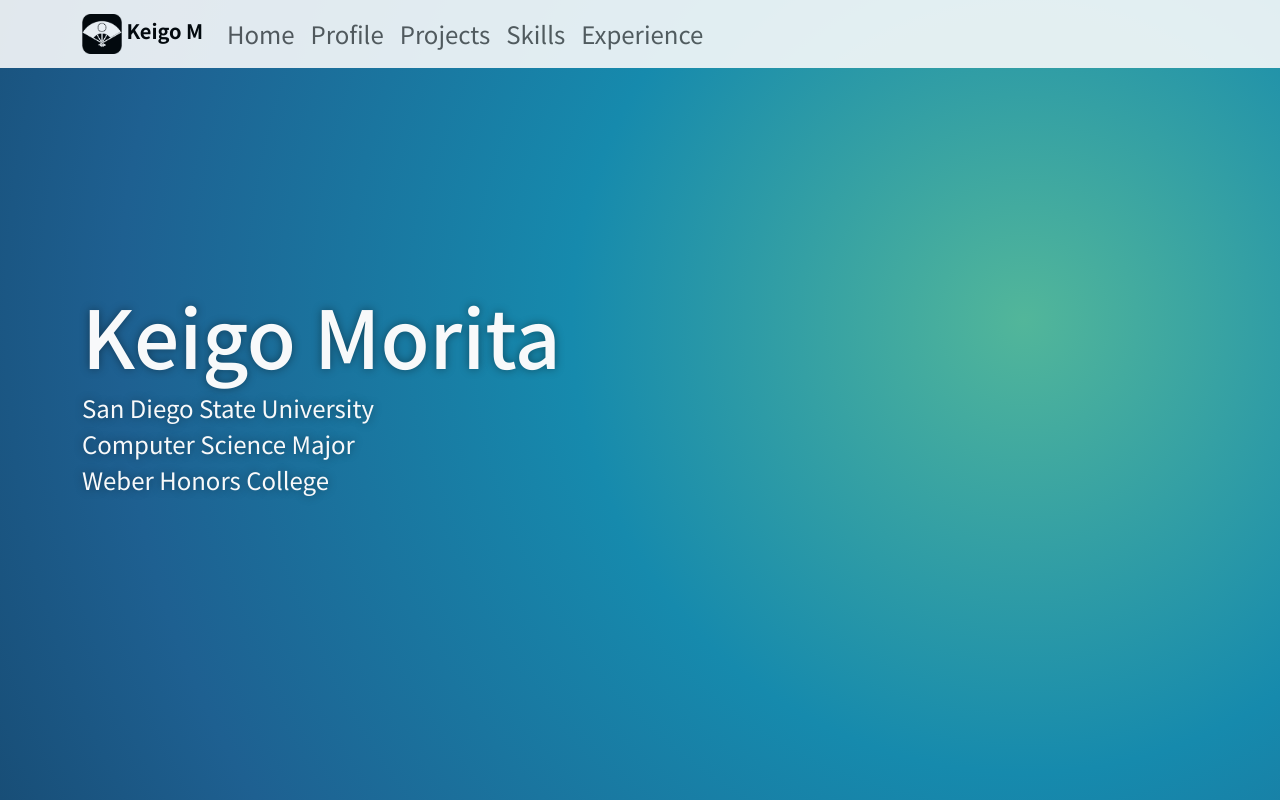
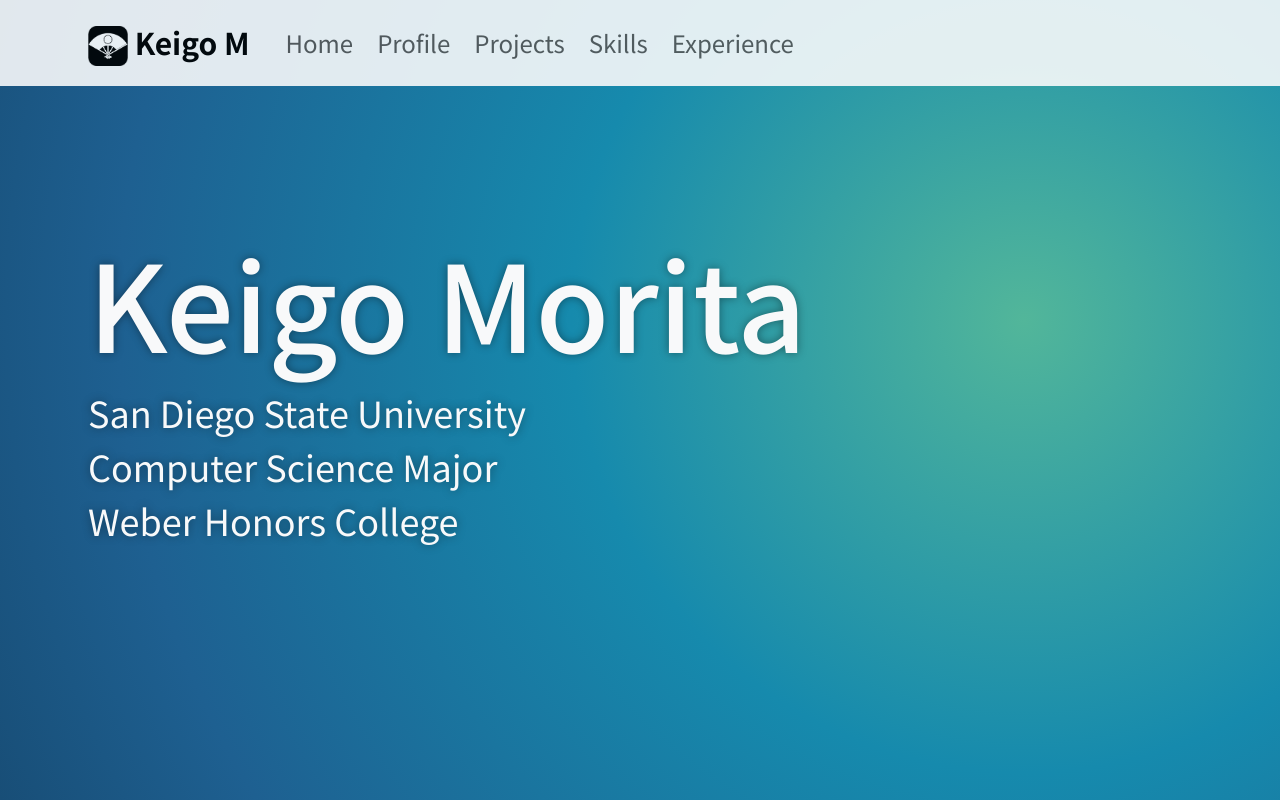
Before and after one commit to Kekechi/Portfolio, a React (Vite) app: page / in a window 1280 px wide. Shown: the top 800 px of the page. Built offline with nearby package versions, Linux system fonts and the light colour scheme.

Commit message:
fix font size error

```diff
--- a/src/index.css
+++ b/src/index.css
@@ -70,13 +70,13 @@ img {
 
 html {
   scroll-behavior: smooth;
+  font-size: var(--FS);
 }
 
 body {
   background: var(--BGCOLOR);
 
   font-family: var(--FF);
-  font-size: var(--FS);
 }
 
 main > :last-child {
```
